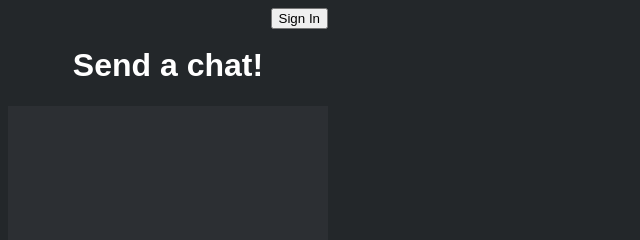
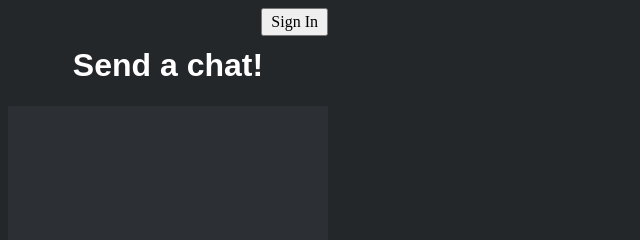
Before and after one commit to ictochat/ictochat.github.io, a plain HTML site: page index.html in a window 1280 px wide. Shown: the top 240 px of the page, 0-640 px from the left. Drawn offline with Linux system fonts and the light colour scheme.

Commit message:
Update style.css

```diff
--- a/style.css
+++ b/style.css
@@ -86,7 +86,7 @@ p, span, h1 {
   background: #555;
 }
 
-input {
+input, button {
   font: inherit;
   padding: 0.2em 0.5em;
 }
```
